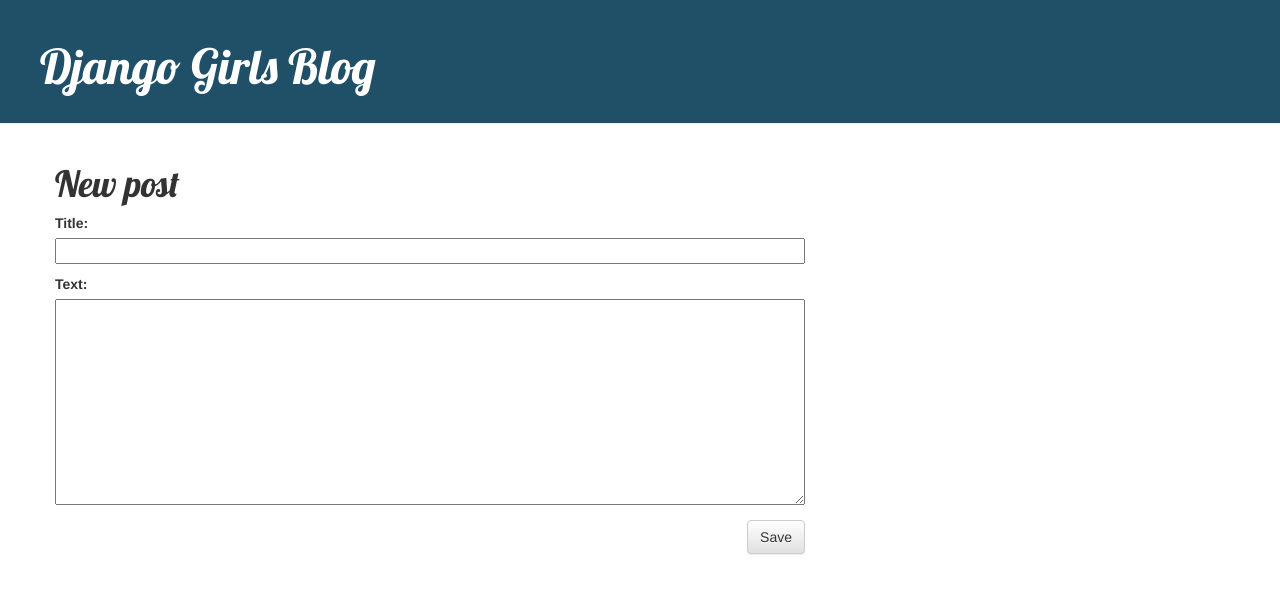
After one commit to hongyaho/djangogirls_piro12, a Django app: page /post/new/ in a window 1280 px wide. The commit adds this page. Shown: the top 594 px of the page. Run offline with Django 3.2, Linux system fonts and the light colour scheme; some libraries are stand-ins or nearby versions.

Commit message:
Django 폼

```diff
--- /dev/null
+++ b/blog/forms.py
@@ -0,0 +1,7 @@
+from django import forms
+from .models import Post
+
+class PostForm(forms.ModelForm):
+    class Meta:
+        model = Post
+        fields = ('title', 'text',)
--- a/blog/static/css/blog.css
+++ b/blog/static/css/blog.css
@@ -1,5 +1,5 @@
 .page-header {
-    background-color: #ff9400;
+    background-color: #205067;
     margin-top: 0;
     padding: 20px 20px 20px 40px;
 }
--- a/blog/templates/blog/base.html
+++ b/blog/templates/blog/base.html
@@ -6,10 +6,14 @@
         <link rel="stylesheet" href="//maxcdn.bootstrapcdn.com/bootstrap/3.2.0/css/bootstrap-theme.min.css">
         <link href='//fonts.googleapis.com/css?family=Lobster&subset=latin,latin-ext' rel='stylesheet' type='text/css'>
         <link rel="stylesheet" href="{% static 'css/blog.css' %}">
+
     </head>
     <body>
     <div class="page-header">
         <h1><a href="/">Django Girls Blog</a></h1>
+        {% if user.is_authenticated %}
+        <a href="{% url 'post_new' %}" class="top-menu"><span class="glyphicon glyphicon-plus"></span></a>
+        {% endif %}
     </div>
     <div class="content container">
         <div class="row">
--- a/blog/templates/blog/post_detail.html
+++ b/blog/templates/blog/post_detail.html
@@ -8,6 +8,9 @@
                 {{ post.published_date }}
             </div>
         {% endif %}
+        {% if user.is_authenticated %}
+        <a class="btn btn-default" href="{% url 'post_edit' pk=post.pk %}"><span class="glyphicon glyphicon-pencil"></span></a>
+        {% endif %}
         <h1>{{ post.title }}</h1>
         <p>{{ post.text|linebreaksbr }}</p>
     </div>
--- /dev/null
+++ b/blog/templates/blog/post_edit.html
@@ -0,0 +1,9 @@
+<!DOCTYPE html>{% extends 'blog/base.html' %}
+
+{% block content %}
+    <h1>New post</h1>
+    <form method="POST" class="post-form">{% csrf_token %}
+        {{ form.as_p }}
+        <button type="submit" class="save btn btn-default">Save</button>
+    </form>
+{% endblock %}
--- a/blog/urls.py
+++ b/blog/urls.py
@@ -4,4 +4,7 @@ from blog import views
 urlpatterns = [
     path('', views.post_list, name='post_list'),
     path('post/<int:pk>/', views.post_detail, name='post_detail'),
+    path('post/new/', views.post_new, name='post_new'),
+    path('post/<int:pk>/edit/', views.post_edit, name='post_edit'),
+
 ]
--- a/blog/views.py
+++ b/blog/views.py
@@ -1,6 +1,7 @@
-from django.shortcuts import render, get_object_or_404
+from django.shortcuts import render, get_object_or_404, redirect
 from django.utils import timezone
 from .models import Post
+from .forms import PostForm
 
 def post_list(request):
     posts = Post.objects.filter(published_date__lte=timezone.now()).order_by('published_date')
@@ -9,3 +10,31 @@ def post_list(request):
 def post_detail(request, pk):
     post = get_object_or_404(Post, pk=pk)
     return render(request, 'blog/post_detail.html', {'post':post})
+
+def post_new(request):
+    if request.method == "POST":
+        form = PostForm(request.POST)
+        if form.is_valid():
+            post = form.save(commit=False)
+            post.author = request.user
+            post.published_date = timezone.now()
+            post.save()
+            return redirect('post_detail', pk=post.pk)
+    else:
+        form = PostForm()
+
+    return render(request, 'blog/post_edit.html',{'form':form})
+
+def post_edit(request, pk):
+    post = get_object_or_404(Post, pk=pk)
+    if request.method == "POST":
+        form = PostForm(request.POST, instance=post)
+        if form.is_valid():
+            post = form.save(commit=False)
+            post.author = request.user
+            post.published_date = timezone.now()
+            post.save()
+            return redirect('post_detail', pk=post.pk)
+    else:
+        form = PostForm(instance=post)
+    return render(request, 'blog/post_edit.html', {'form': form})
```
